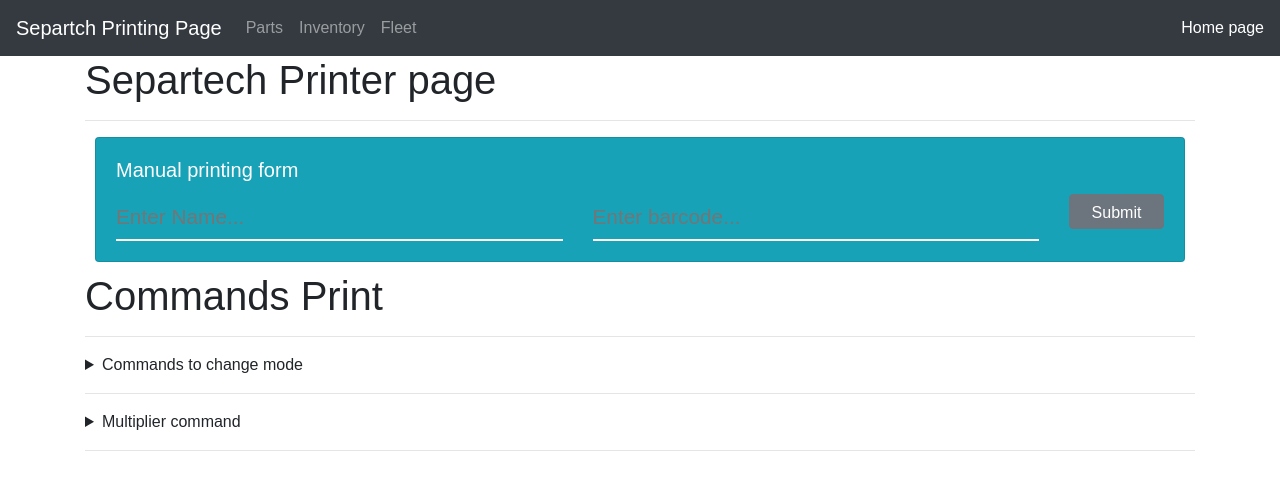
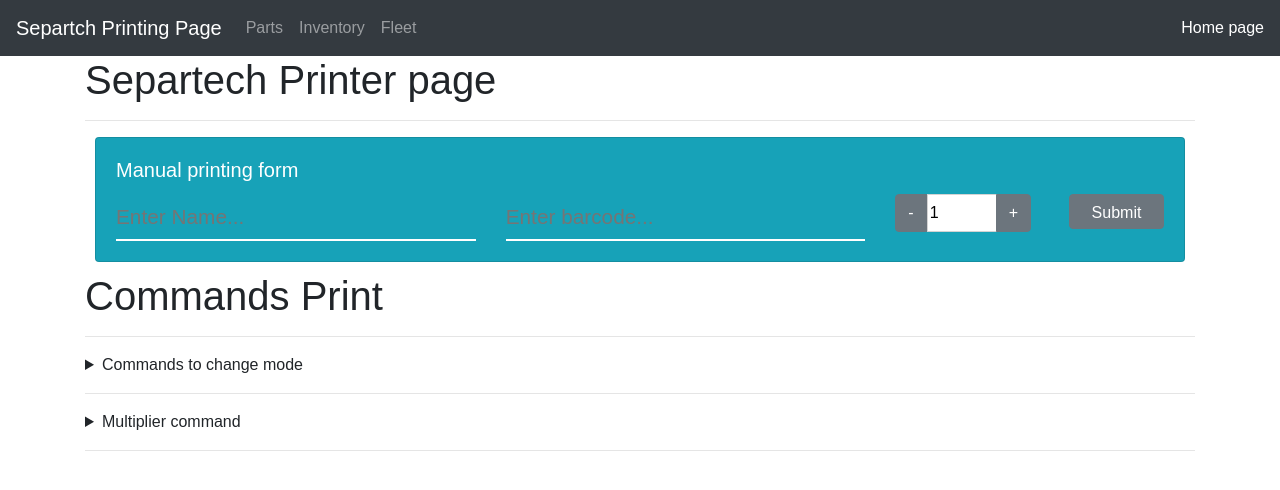
Before and after one commit to Sprtch/huron, a React (Create React App) app: page / in a window 1280 px wide. Shown: the top 490 px of the page. Built offline with nearby package versions, Linux system fonts and the light colour scheme; no server answers; a web font is replaced by a local one.

Commit message:
Add number cell in home page

```diff
--- a/src/screens/Home.js
+++ b/src/screens/Home.js
@@ -1,5 +1,5 @@
 import React, { useState } from "react";
-import { ExpandInput } from "../component/Input";
+import { ExpandInput, PlainInput } from "../component/Input";
 import {
   Container,
   Row,
@@ -17,12 +17,25 @@ const ManualPrint = () => {
   const [name, setName] = useState("");
   const [barcode, setBarcode] = useState("");
   const [loading, setLoading] = useState(false);
+  const [number, setNumber] = React.useState(1);
+
+  const increase = () => {
+    setNumber(number + 1);
+  };
+  const decrease = () => {
+    if (number > 1) {
+      setNumber(number - 1);
+    }
+  };
+  const handleNumber = (ev) => {
+    setNumber(ev.target.value);
+  };
 
   const sendPrint = () => {
     if (!loading) {
       setLoading(true);
       setTimeout(() => setLoading(false), 1000);
-      axios.post("/api/print", { name, barcode }).then(() => {
+      axios.post("/api/print", { name, barcode, number }).then(() => {
         setName("");
         setBarcode("");
       });
@@ -33,22 +46,33 @@ const ManualPrint = () => {
     <Card body inverse color="info">
       <CardTitle tag="h5">Manual printing form</CardTitle>
 
-      <div className="row">
-        <div className="col">
+      <Row>
+        <Col>
           <ExpandInput
             type="text"
             value={name}
             onChange={(ev) => setName(ev.target.value)}
             placeholder="Enter Name..."
           />
-        </div>
-        <div className="col">
+        </Col>
+        <Col>
           <ExpandInput
             type="text"
             value={barcode}
             onChange={(ev) => setBarcode(ev.target.value)}
             placeholder="Enter barcode..."
           />
+        </Col>
+        <div className="col-auto text-right">
+          <div className="btn-group mr-2" role="group">
+            <Button color="secondary" onClick={decrease}>
+              -
+            </Button>
+            <PlainInput type="number" value={number} onChange={handleNumber} />
+            <Button color="secondary" onClick={increase}>
+              +
+            </Button>
+          </div>
         </div>
         <div className="col-auto text-right">
           <Button
@@ -67,7 +91,7 @@ const ManualPrint = () => {
             )}
           </Button>
         </div>
-      </div>
+      </Row>
     </Card>
   );
 };
```
